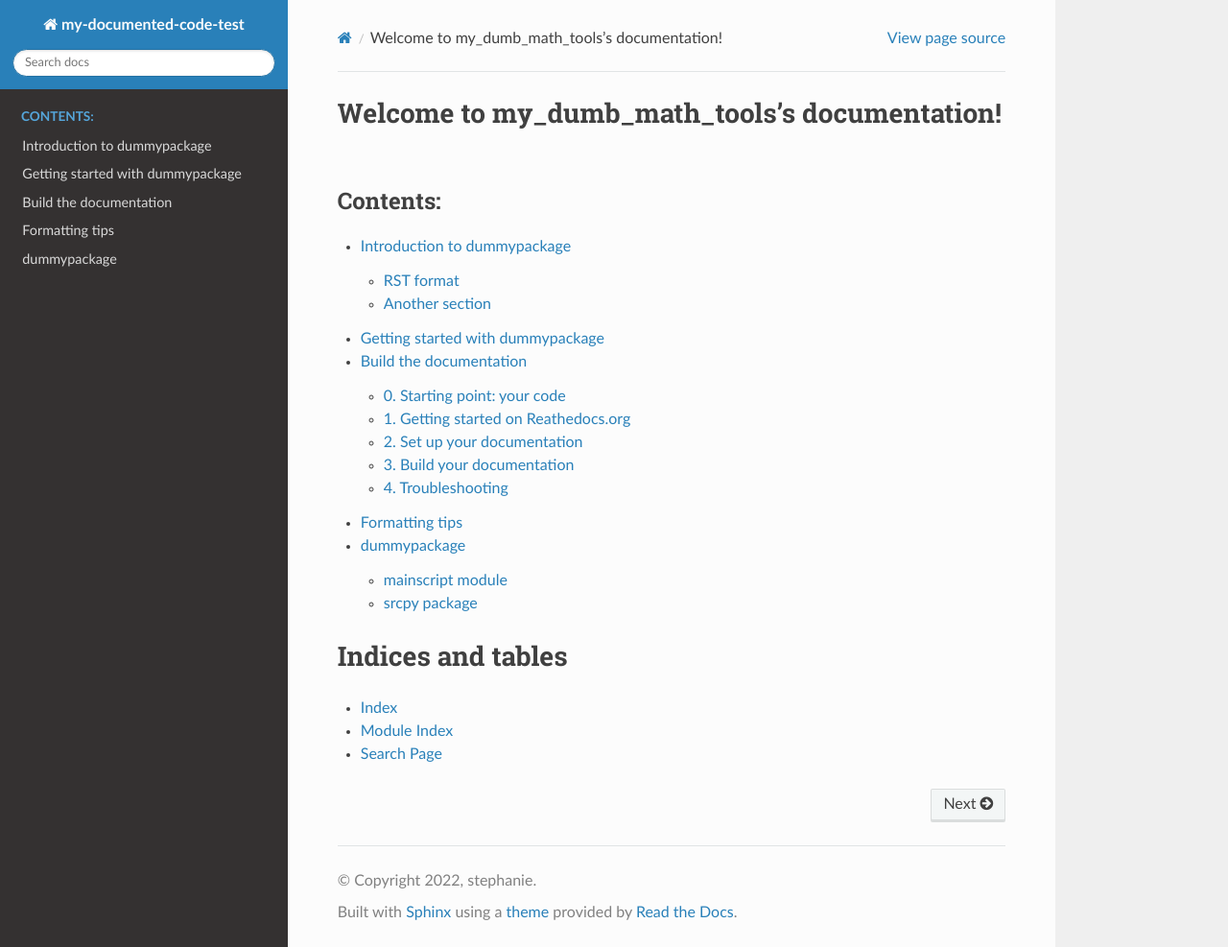
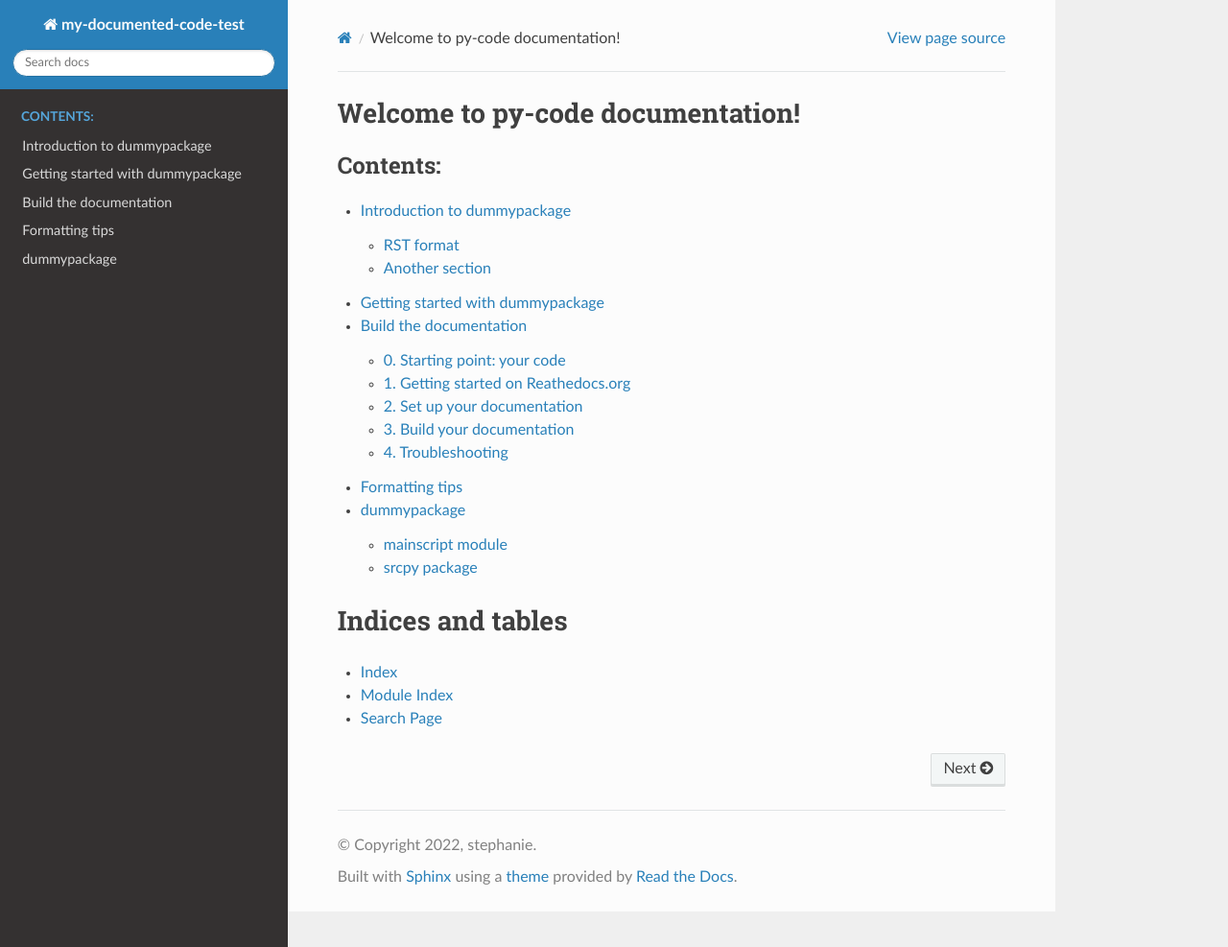
Before and after one commit to sasip-climate/my-python-docs, a Sphinx documentation site: the page built from docs/source/index.rst, in a window 1280 px wide and 987 px high. Shown: the whole window at 96% size. Built offline with Sphinx 7.4.7 and the Read the Docs theme 2.0.0, drawn with Linux system fonts in a browser that asks for light colours.

Commit message:
Update index.rst

```diff
--- a/docs/source/index.rst
+++ b/docs/source/index.rst
@@ -1,9 +1,9 @@
-.. my_dumb_math_tools documentation master file, created by
+.. py-code-docs documentation master file, created by
    sphinx-quickstart on Fri Sep  9 13:56:51 2022.
    You can adapt this file completely to your liking, but it should at least
    contain the root `toctree` directive.
 
-Welcome to my_dumb_math_tools's documentation!
+Welcome to py-code documentation!
 ==============================================
 
 .. toctree::
```
